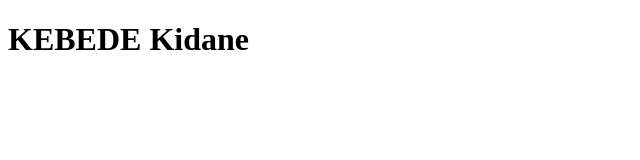
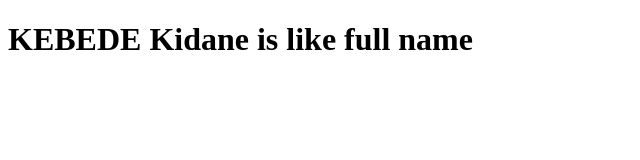
Before and after one commit to kebede01/sample-project, a plain HTML site: page index.html in a window 1280 px wide. Shown: the whole page, without its empty margins (0-640 px from the left). Drawn offline with Linux system fonts and the light colour scheme.

Commit message:
update second time

```diff
--- a/index.html
+++ b/index.html
@@ -6,6 +6,6 @@
     <title>Document</title>
   </head>
   <body>
-    <h1>KEBEDE Kidane</h1>
+    <h1>KEBEDE Kidane is like full name</h1>
   </body>
 </html>
```
